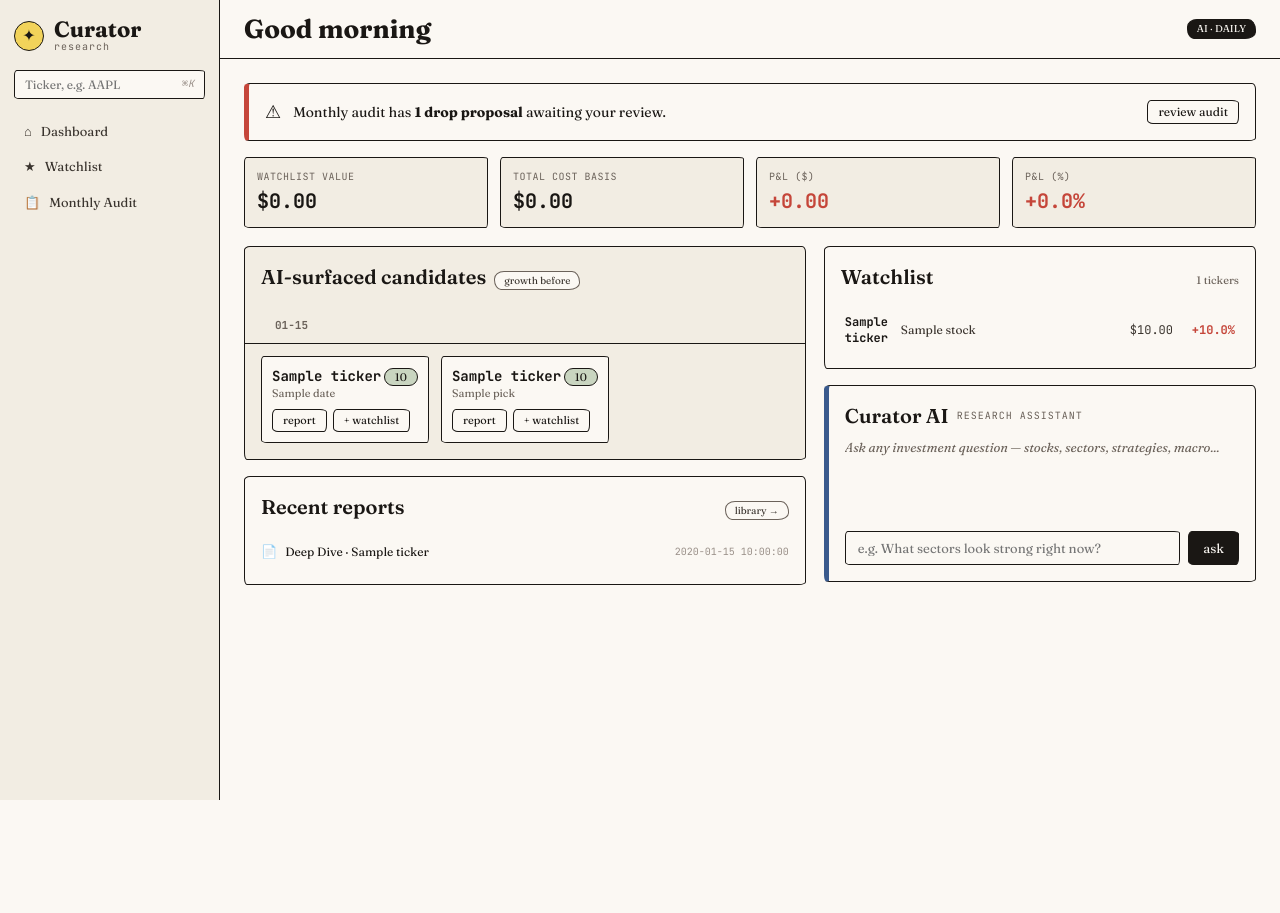
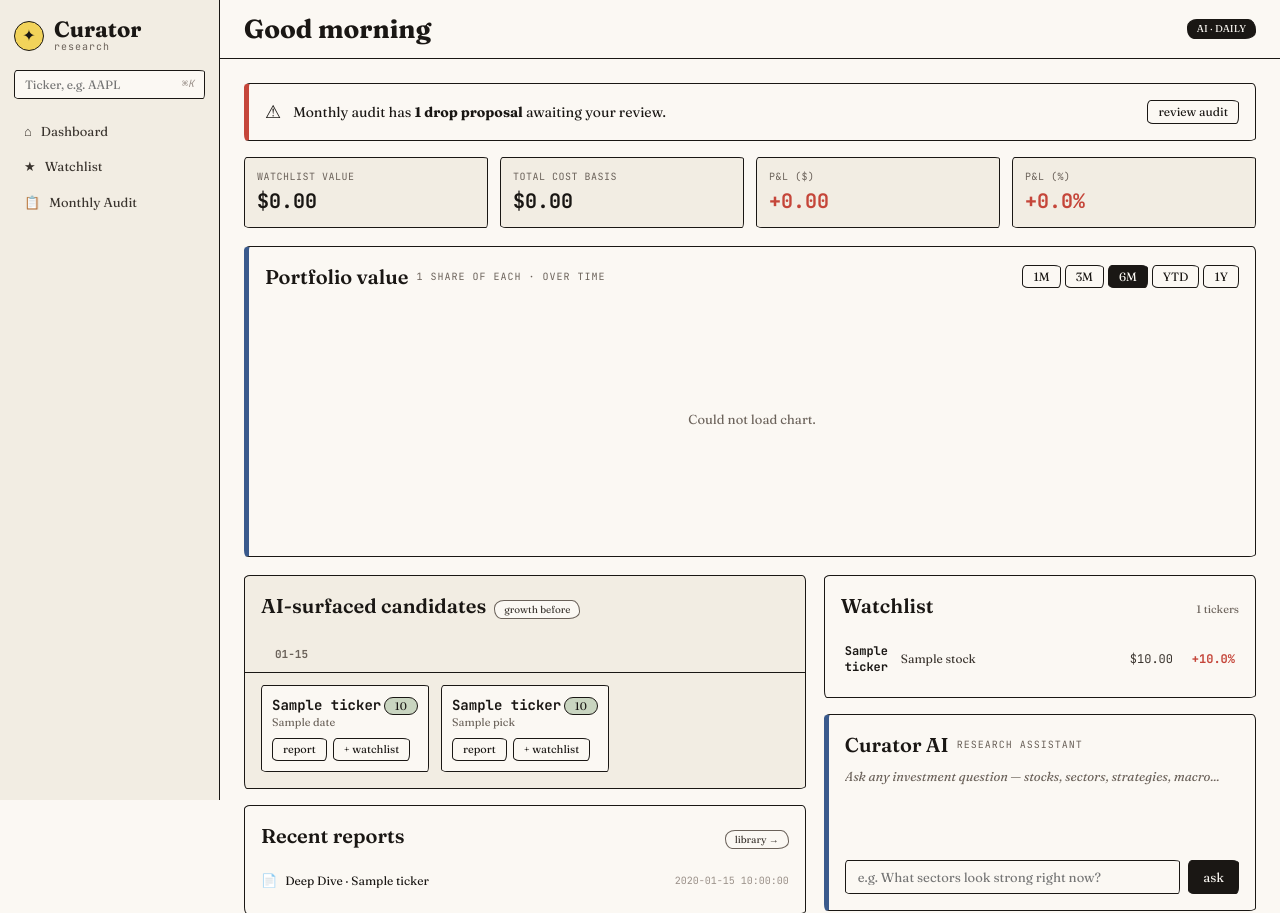
Before and after one commit to ctklutznick/Company_Curator, a Python web app: template company_curator/web/templates/dashboard.html in a window 1280 px wide. Shown: the top 913 px of the page. Before the commit the page ends 800 px from the top, so only its background shows below. Run offline with Jinja, Linux system fonts and the light colour scheme; the template is opened without the code that fills it: most values are stand-ins (such as "Sample title", 1, 10 or a date in 2020).

Commit message:
feat(web): portfolio value chart on dashboard
Add a line chart of combined watchlist value over time with 1M/3M/6M/YTD/1Y
range toggles. Backed by a /portfolio-history endpoint that sums one share of
each active ticker, forward-filling gaps so a missing day does not dip the line.

Co-Authored-By: Claude Opus 4.7 <noreply@anthropic.com>

```diff
--- a/company_curator/web/templates/dashboard.html
+++ b/company_curator/web/templates/dashboard.html
@@ -38,6 +38,27 @@
         <div class="data-val {{ 'positive' if aggregate.total_change_pct >= 0 else 'negative' }}" style="font-size:20px;">
             {{ "%+.1f"|format(aggregate.total_change_pct) }}%
         </div>
+    </div>
+</div>
+
+<!-- Portfolio value chart -->
+<div class="card card-pad card-accent-blue" style="margin-bottom:18px;">
+    <div style="display:flex;align-items:center;justify-content:space-between;gap:8px;margin-bottom:10px;flex-wrap:wrap;">
+        <div style="display:flex;align-items:center;gap:8px;">
+            <div class="section-title" style="margin:0;">Portfolio value</div>
+            <span class="section-subtitle">1 SHARE OF EACH &middot; OVER TIME</span>
+        </div>
+        <div id="pf-range" style="display:flex;gap:4px;">
+            <button class="btn btn-sm" data-period="1mo">1M</button>
+            <button class="btn btn-sm" data-period="3mo">3M</button>
+            <button class="btn btn-sm btn-primary" data-period="6mo">6M</button>
+            <button class="btn btn-sm" data-period="ytd">YTD</button>
+            <button class="btn btn-sm" data-period="1y">1Y</button>
+        </div>
+    </div>
+    <div style="position:relative;height:240px;">
+        <canvas id="pf-chart"></canvas>
+        <div id="pf-msg" style="position:absolute;inset:0;display:none;place-items:center;color:var(--ink-3);font-size:13px;"></div>
     </div>
 </div>
 {% endif %}
@@ -220,6 +241,84 @@ function askAI() {
 }
 </script>
 
+<script src="https://cdn.jsdelivr.net/npm/chart.js@4"></script>
+<script>
+(function () {
+    const canvas = document.getElementById('pf-chart');
+    if (!canvas) return;
+    const msg = document.getElementById('pf-msg');
+    const rangeBar = document.getElementById('pf-range');
+    let chart = null;
+
+    function showMsg(text) {
+        msg.textContent = text;
+        msg.style.display = 'grid';
+        canvas.style.display = 'none';
+    }
+
+    function render(points) {
+        msg.style.display = 'none';
+        canvas.style.display = 'block';
+        const labels = points.map(p => p.date);
+        const values = points.map(p => p.value);
+        const up = values.length < 2 || values[values.length - 1] >= values[0];
+        const color = up ? '#4a7c3a' : '#c5463a';
+        const fill = up ? 'rgba(74,124,58,0.12)' : 'rgba(197,70,58,0.12)';
+        if (chart) chart.destroy();
+        chart = new Chart(canvas, {
+            type: 'line',
+            data: { labels, datasets: [{
+                data: values,
+                borderColor: color,
+                backgroundColor: fill,
+                fill: true,
+                borderWidth: 2,
+                pointRadius: 0,
+                pointHoverRadius: 4,
+                tension: 0.15,
+            }] },
+            options: {
+                responsive: true,
+                maintainAspectRatio: false,
+                plugins: {
+                    legend: { display: false },
+                    tooltip: { callbacks: { label: c => '$' + c.parsed.y.toFixed(2) } },
+                },
+                scales: {
+                    x: { ticks: { maxTicksLimit: 6, font: { size: 10 } }, grid: { display: false } },
+                    y: { ticks: { callback: v => '$' + v, font: { size: 10 } }, grid: { color: 'rgba(0,0,0,0.05)' } },
+                },
+                interaction: { mode: 'index', intersect: false },
+            },
+        });
+    }
+
+    function load(period) {
+        showMsg('Loading…');
+        fetch('/portfolio-history?period=' + encodeURIComponent(period))
+            .then(r => r.json())
+            .then(d => {
+                if (!d.points || d.points.length === 0) {
+                    showMsg('Not enough price data yet.');
+                    return;
+                }
+                render(d.points);
+            })
+            .catch(() => showMsg('Could not load chart.'));
+    }
+
+    rangeBar.addEventListener('click', function (e) {
+        const btn = e.target.closest('button[data-period]');
+        if (!btn) return;
+        rangeBar.querySelectorAll('button').forEach(b => b.classList.remove('btn-primary'));
+        btn.classList.add('btn-primary');
+        load(btn.dataset.period);
+    });
+
+    load('6mo');
+})();
+</script>
+
 <style>
     .date-tabs {
         display: flex;
```
Also changed, not shown: company_curator/web/routes/dashboard.py (+57 -1 lines).
